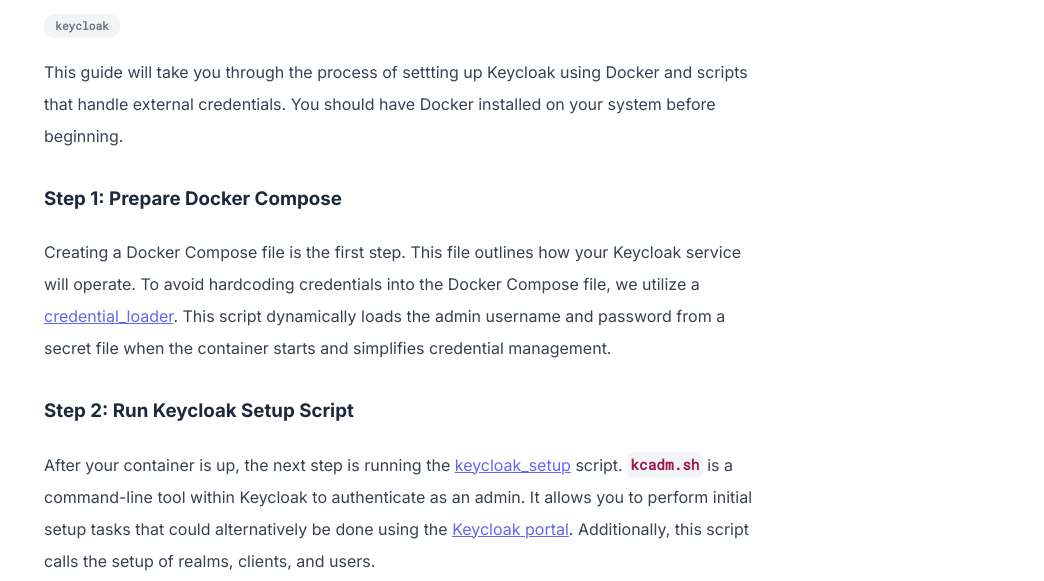
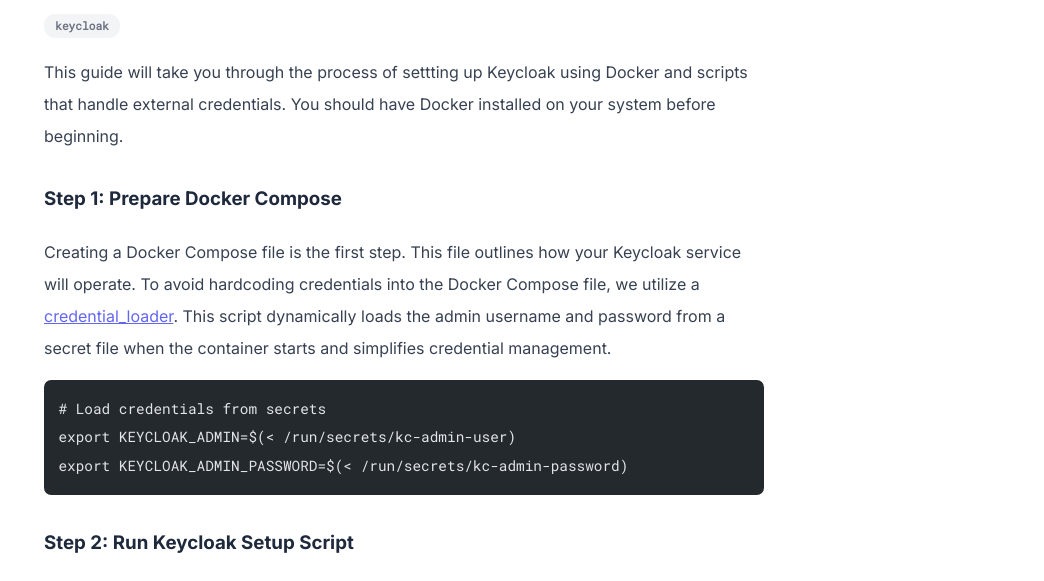
Before and after one commit to SonQBChau/sonqbchau.github.io, an Astro site: page /posts/install-keycloak in a window 1280 px wide. Shown: the part 199-780 px from the top of the page, without its empty margins (236-1280 px from the left). Built offline with nearby package versions, Linux system fonts and the light colour scheme; Astro itself is replaced by a stand-in of ours; code samples lack their colours.

Commit message:
Update install-keycloak.md

````diff
--- a/src/pages/posts/install-keycloak.md
+++ b/src/pages/posts/install-keycloak.md
@@ -10,6 +10,12 @@
 ### Step 1: Prepare Docker Compose
 
 Creating a Docker Compose file is the first step. This file outlines how your Keycloak service will operate. To avoid hardcoding credentials into the Docker Compose file, we utilize a [credential_loader](https://github.com/SonQBChau/keycloak-setup/blob/main/src/scripts/credential_loader.sh). This script dynamically loads the admin username and password from a secret file when the container starts and simplifies credential management.
+
+```sh
+# Load credentials from secrets
+export KEYCLOAK_ADMIN=$(< /run/secrets/kc-admin-user)
+export KEYCLOAK_ADMIN_PASSWORD=$(< /run/secrets/kc-admin-password)
+```
 
 ### Step 2: Run Keycloak Setup Script
 
````
